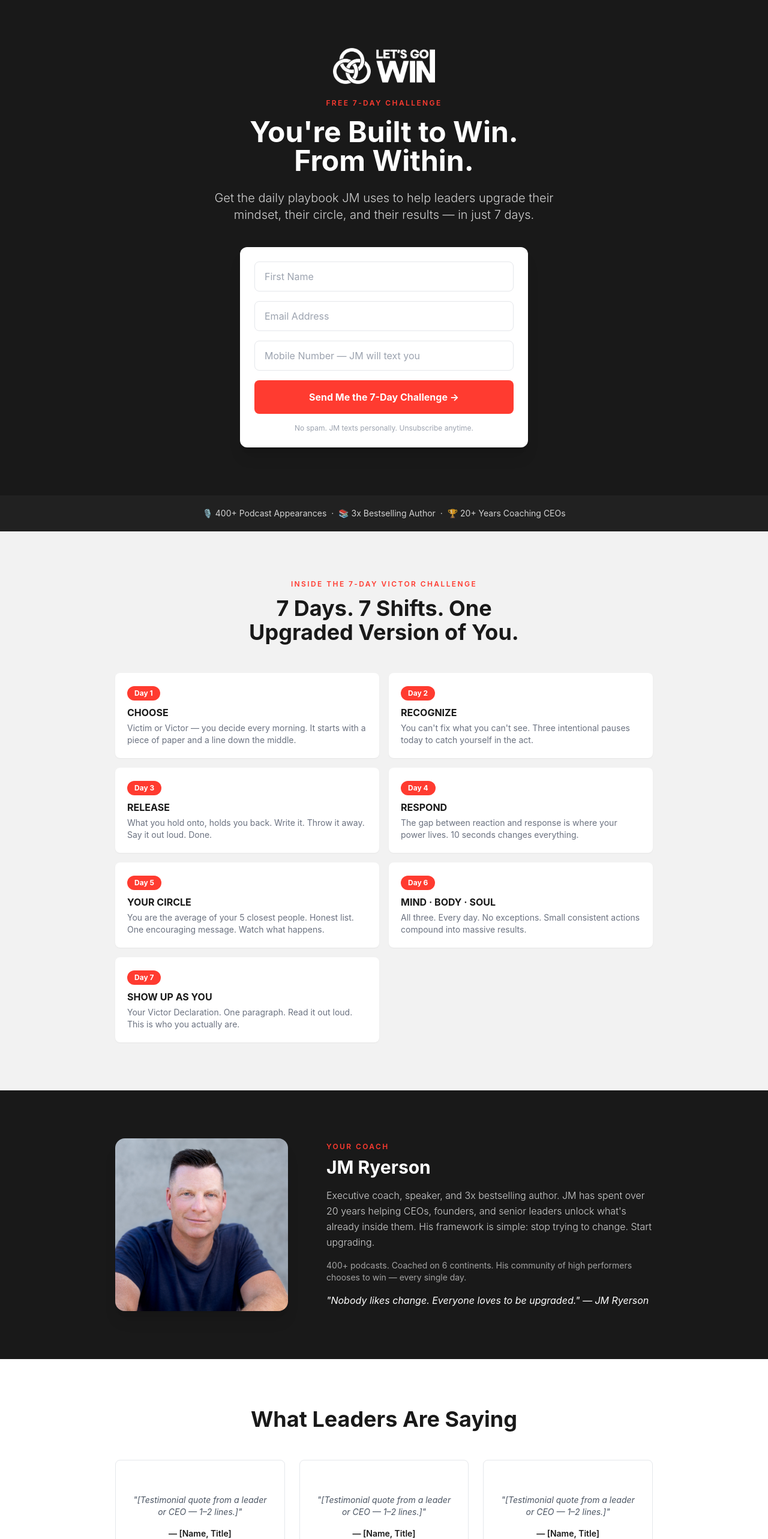
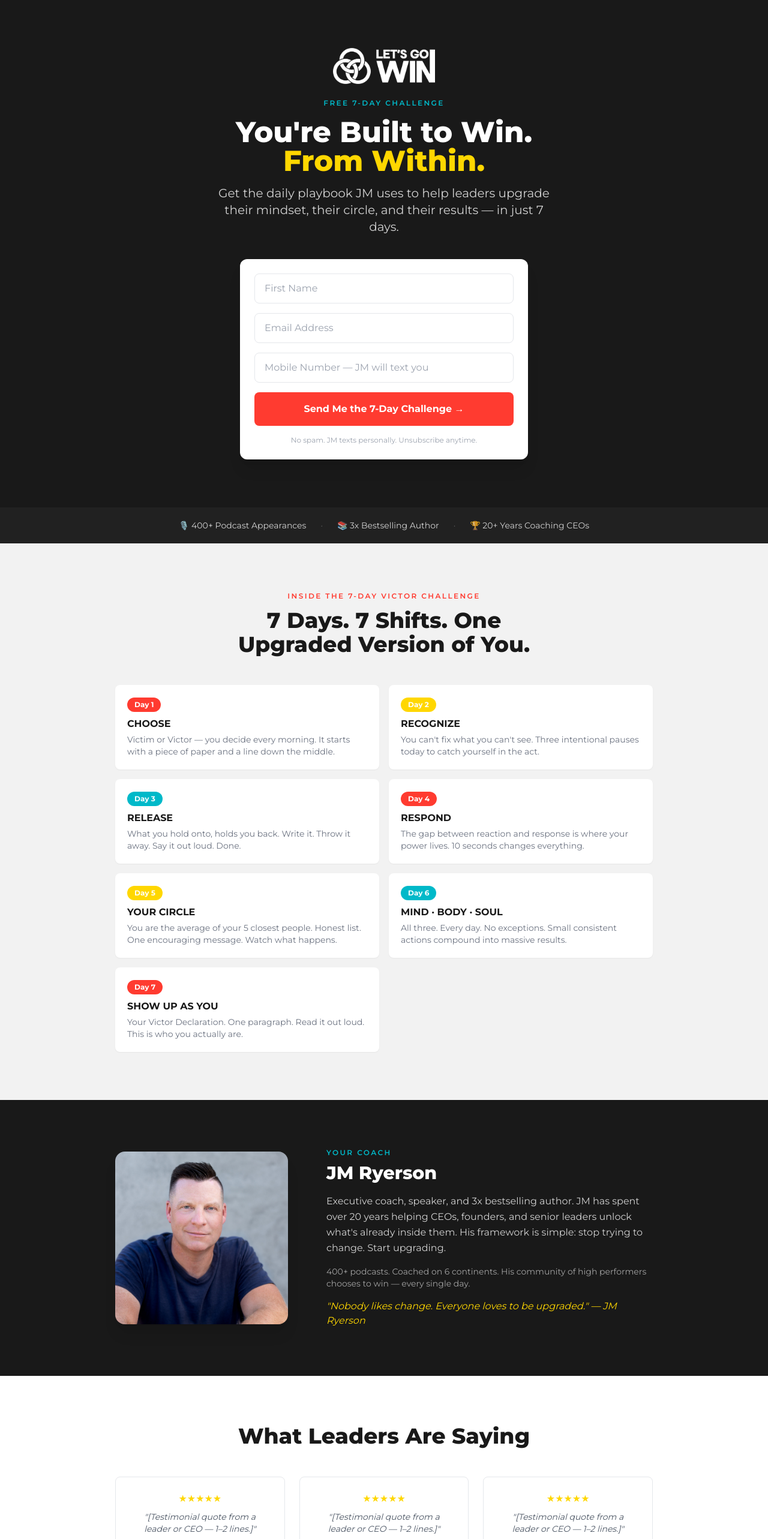
Before and after one commit to letsgowincom/victor-challenge, a Next.js app: page /victor-challenge in a window 1280 px wide. Shown: the top 2566 px of the page at 60% size. Built offline with nearby package versions, Linux system fonts and the light colour scheme; no server answers.

Commit message:
Brand update: Montserrat font, Gold/Aqua/Red palette, mobile fixes, star rating fix

```diff
--- a/src/app/globals.css
+++ b/src/app/globals.css
@@ -4,7 +4,7 @@
 
 @layer base {
   html {
-    font-family: Matter, Inter, system-ui, sans-serif;
+    font-family: 'Montserrat', system-ui, sans-serif;
   }
 }
 
--- a/src/app/layout.tsx
+++ b/src/app/layout.tsx
@@ -19,6 +19,13 @@
   return (
     <html lang="en">
       <head>
+        {/* Montserrat — LGW brand font */}
+        <link rel="preconnect" href="https://fonts.googleapis.com" />
+        <link rel="preconnect" href="https://fonts.gstatic.com" crossOrigin="anonymous" />
+        <link
+          href="https://fonts.googleapis.com/css2?family=Montserrat:wght@400;500;600;700;800&display=swap"
+          rel="stylesheet"
+        />
         {/* GA4 — swap G-XXXXXXXXXX with real ID */}
         {process.env.NEXT_PUBLIC_GA4_ID && (
           <>
--- a/src/app/victor-challenge/page.tsx
+++ b/src/app/victor-challenge/page.tsx
@@ -2,42 +2,59 @@
 
 import { useState } from "react";
 import { useRouter } from "next/navigation";
+
+// Brand palette: Gold #FFD700 | Red #FF3B30 | Aqua #00B9C9
+const BRAND = {
+  red: "#FF3B30",
+  gold: "#FFD700",
+  aqua: "#00B9C9",
+  dark: "#191919",
+  darkAlt: "#212121",
+  light: "#f2f2f2",
+};
 
 const DAYS = [
   {
     day: "Day 1",
     title: "CHOOSE",
     desc: "Victim or Victor — you decide every morning. It starts with a piece of paper and a line down the middle.",
+    color: BRAND.red,
   },
   {
     day: "Day 2",
     title: "RECOGNIZE",
     desc: "You can't fix what you can't see. Three intentional pauses today to catch yourself in the act.",
+    color: BRAND.gold,
   },
   {
     day: "Day 3",
     title: "RELEASE",
     desc: "What you hold onto, holds you back. Write it. Throw it away. Say it out loud. Done.",
+    color: BRAND.aqua,
   },
   {
     day: "Day 4",
     title: "RESPOND",
     desc: "The gap between reaction and response is where your power lives. 10 seconds changes everything.",
+    color: BRAND.red,
   },
   {
     day: "Day 5",
     title: "YOUR CIRCLE",
     desc: "You are the average of your 5 closest people. Honest list. One encouraging message. Watch what happens.",
+    color: BRAND.gold,
   },
   {
     day: "Day 6",
     title: "MIND · BODY · SOUL",
     desc: "All three. Every day. No exceptions. Small consistent actions compound into massive results.",
+    color: BRAND.aqua,
   },
   {
     day: "Day 7",
     title: "SHOW UP AS YOU",
     desc: "Your Victor Declaration. One paragraph. Read it out loud. This is who you actually are.",
+    color: BRAND.red,
   },
 ];
 
@@ -94,14 +111,14 @@
           className="mx-auto mb-6 h-[60px] w-auto"
         />
 
-        <p className="mb-4 text-xs font-semibold uppercase tracking-[0.2em] text-[#FF3B30]">
+        <p className="mb-4 text-xs font-semibold uppercase tracking-[0.2em] text-[#00B9C9]">
           Free 7-Day Challenge
         </p>
 
-        <h1 className="mx-auto mb-6 max-w-2xl text-4xl font-bold leading-tight text-white md:text-5xl">
+        <h1 className="mx-auto mb-4 max-w-2xl text-4xl font-extrabold leading-tight text-white md:text-5xl">
           You&apos;re Built to Win.
           <br />
-          From Within.
+          <span className="text-[#FFD700]">From Within.</span>
         </h1>
 
         <p className="mx-auto mb-10 max-w-xl text-lg font-light text-white/80 md:text-xl">
@@ -161,10 +178,13 @@
 
       {/* ── SECTION 2: SOCIAL PROOF BAR ── */}
       <section className="bg-[#212121] px-4 py-5 text-center">
-        <p className="text-sm text-white/80">
-          🎙️ 400+ Podcast Appearances&nbsp;&nbsp;·&nbsp;&nbsp;📚 3x Bestselling
-          Author&nbsp;&nbsp;·&nbsp;&nbsp;🏆 20+ Years Coaching CEOs
-        </p>
+        <div className="flex flex-wrap justify-center gap-x-6 gap-y-2 text-sm text-white/80">
+          <span>🎙️ 400+ Podcast Appearances</span>
+          <span className="hidden sm:inline text-white/30">·</span>
+          <span>📚 3x Bestselling Author</span>
+          <span className="hidden sm:inline text-white/30">·</span>
+          <span>🏆 20+ Years Coaching CEOs</span>
+        </div>
       </section>
 
       {/* ── SECTION 3: WHAT YOU'RE GETTING ── */}
@@ -172,7 +192,7 @@
         <p className="mb-3 text-xs font-semibold uppercase tracking-[0.2em] text-[#FF3B30]">
           Inside the 7-Day Victor Challenge
         </p>
-        <h2 className="mx-auto mb-12 max-w-lg text-3xl font-bold text-[#191919] md:text-4xl">
+        <h2 className="mx-auto mb-12 max-w-lg text-3xl font-extrabold text-[#191919] md:text-4xl">
           7 Days. 7 Shifts. One Upgraded Version of You.
         </h2>
 
@@ -182,7 +202,10 @@
               key={d.day}
               className="rounded-lg bg-white p-5 text-left shadow-sm"
             >
-              <span className="mb-2 inline-block rounded-full bg-[#FF3B30] px-3 py-1 text-xs font-bold text-white">
+              <span
+                className="mb-2 inline-block rounded-full px-3 py-1 text-xs font-bold text-white"
+                style={{ backgroundColor: d.color }}
+              >
                 {d.day}
               </span>
               <h3 className="mb-1 font-bold text-[#191919]">{d.title}</h3>
@@ -200,14 +223,14 @@
           <img
             src="/images/jm-headshot.jpg"
             alt="JM Ryerson"
-            className="h-72 w-72 flex-shrink-0 rounded-2xl object-cover object-top shadow-xl"
+            className="w-full max-w-[288px] flex-shrink-0 rounded-2xl object-cover object-top shadow-xl md:h-72 md:w-72"
           />
 
           <div>
-            <p className="mb-2 text-xs font-semibold uppercase tracking-[0.2em] text-[#FF3B30]">
+            <p className="mb-2 text-xs font-semibold uppercase tracking-[0.2em] text-[#00B9C9]">
               Your Coach
             </p>
-            <h3 className="mb-4 text-3xl font-bold text-white">JM Ryerson</h3>
+            <h3 className="mb-4 text-3xl font-extrabold text-white">JM Ryerson</h3>
             <p className="mb-4 text-base font-light leading-relaxed text-white/80">
               Executive coach, speaker, and 3x bestselling author. JM has spent
               over 20 years helping CEOs, founders, and senior leaders unlock
@@ -218,7 +241,7 @@
               400+ podcasts. Coached on 6 continents. His community of high
               performers chooses to win — every single day.
             </p>
-            <p className="text-base italic text-[#FFFFFF]">
+            <p className="text-base italic text-[#FFD700]">
               &quot;Nobody likes change. Everyone loves to be upgraded.&quot; — JM Ryerson
             </p>
           </div>
@@ -227,7 +250,7 @@
 
       {/* ── SECTION 5: TESTIMONIALS ── */}
       <section className="bg-white px-4 py-20 text-center">
-        <h2 className="mb-12 text-3xl font-bold text-[#191919] md:text-4xl">
+        <h2 className="mb-12 text-3xl font-extrabold text-[#191919] md:text-4xl">
           What Leaders Are Saying
         </h2>
 
@@ -237,7 +260,7 @@
               key={i}
               className="rounded-lg border border-gray-200 p-6 text-center"
             >
-              <p className="mb-2 text-[#FFFFFF]">★★★★★</p>
+              <p className="mb-2 text-[#FFD700]">★★★★★</p>
               <p className="mb-4 text-sm italic text-gray-600">
                 &quot;[Testimonial quote from a leader or CEO — 1–2 lines.]&quot;
               </p>
@@ -251,7 +274,7 @@
 
       {/* ── SECTION 6: FINAL CTA ── */}
       <section className="bg-[#FF3B30] px-4 py-20 text-center">
-        <h2 className="mx-auto mb-4 max-w-xl text-4xl font-bold text-white">
+        <h2 className="mx-auto mb-4 max-w-xl text-4xl font-extrabold text-white">
           Ready to Stop Performing and Start Winning?
         </h2>
         <p className="mx-auto mb-10 max-w-md text-lg text-white/90">
@@ -259,7 +282,7 @@
         </p>
         <a
           href="#optin-form"
-          className="inline-block rounded-lg bg-white px-10 py-4 font-bold text-[#191919] transition-opacity hover:opacity-90"
+          className="inline-block rounded-lg bg-[#FFD700] px-10 py-4 font-bold text-[#191919] transition-opacity hover:opacity-90"
         >
           Send Me the 7-Day Challenge →
         </a>
```
Also changed, not shown: src/app/victor-challenge-ty/page.tsx (+17 -16 lines).
